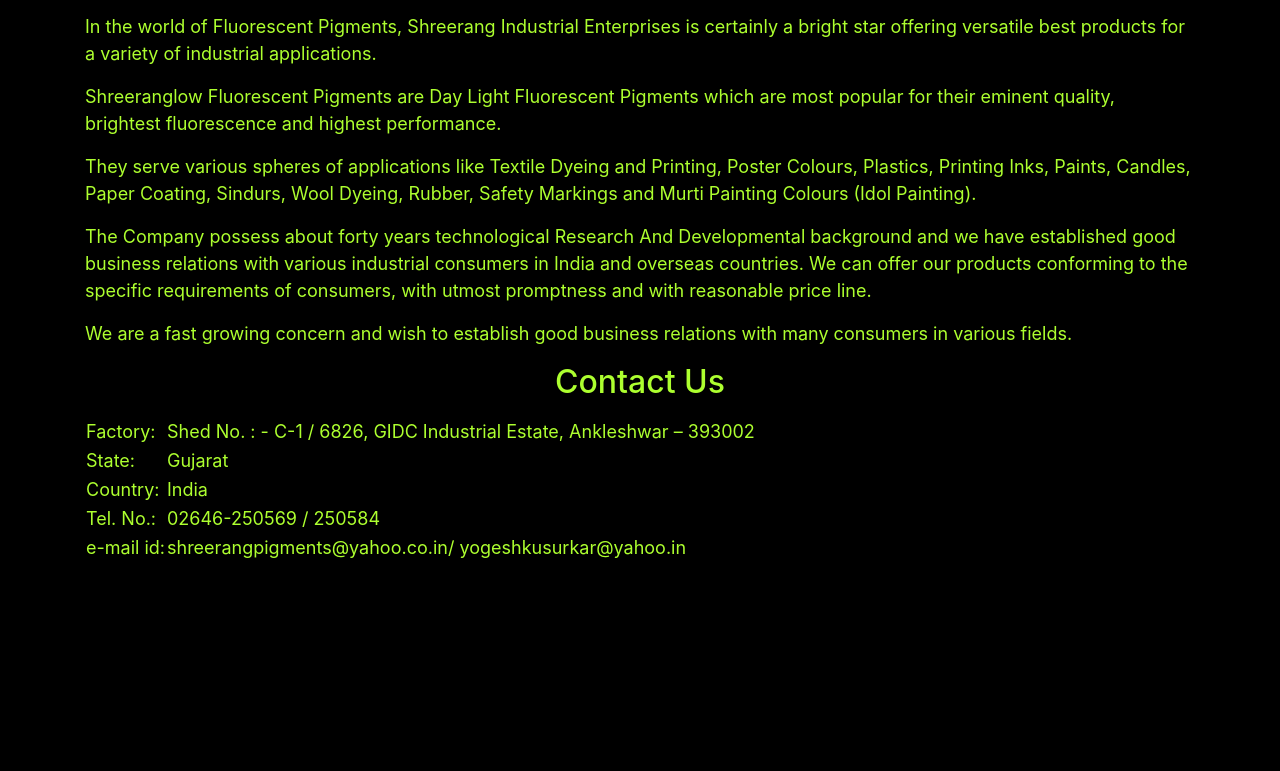
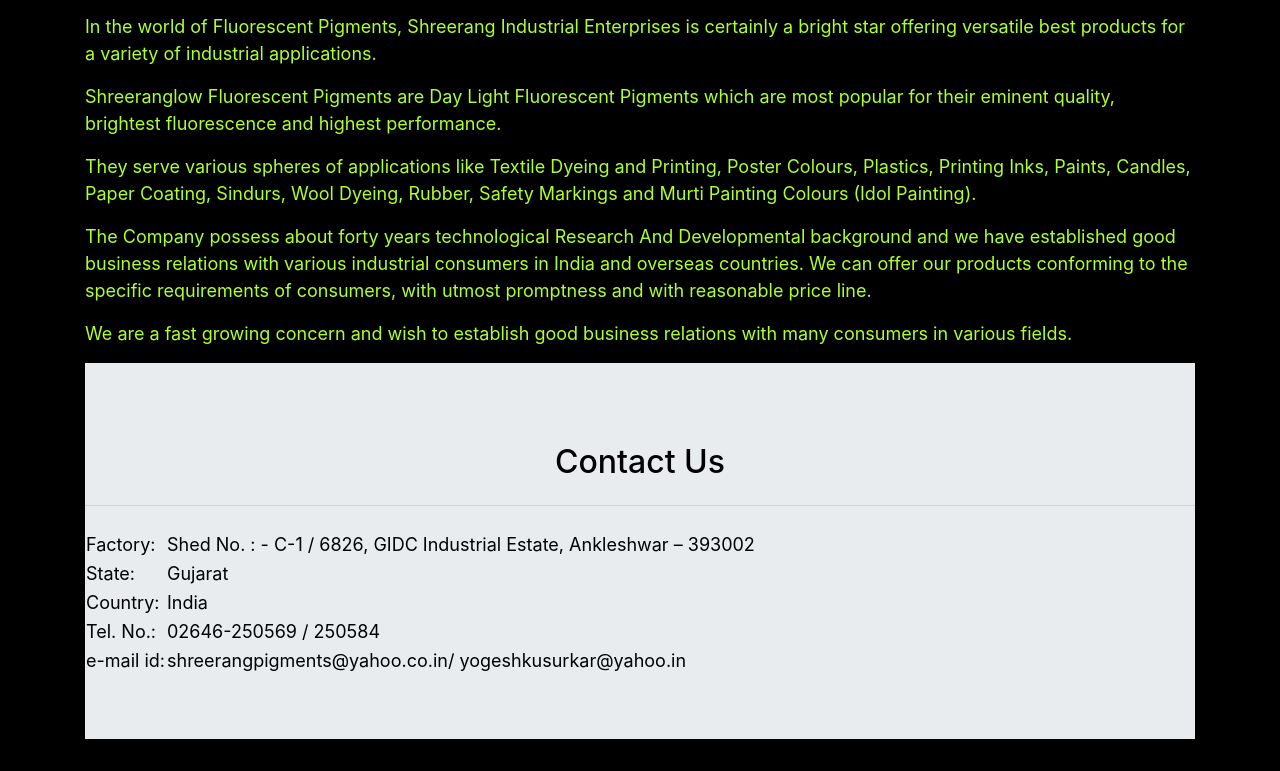
Before and after one commit to rishildhuwad/rishildhuwad.github.io, a plain HTML site: page aboutUs.html in a window 1280 px wide. Shown: the part 341-1112 px from the top of the page. Before the commit the page ends 903 px from the top, so only its background shows below. Drawn offline with nearby package versions, Linux system fonts and the light colour scheme.

Commit message:
Update aboutUs.html

```diff
--- a/aboutUs.html
+++ b/aboutUs.html
@@ -83,9 +83,9 @@ and open the template in the editor.
                 We are a fast growing concern and wish to establish good business relations with
                 many consumers in various fields.
             </p>
-
-        <div>
+            <div class="jumbotron jumbotron-fluid" style="color: black">
                 <p class="lead"><center><h2>Contact Us</h2></center></p>
+            <hr class="my-4">
                 <table>
                     <tr>
                         <td>Factory:</td>
```
Lines whose indentation alone changed are shown as unchanged.
